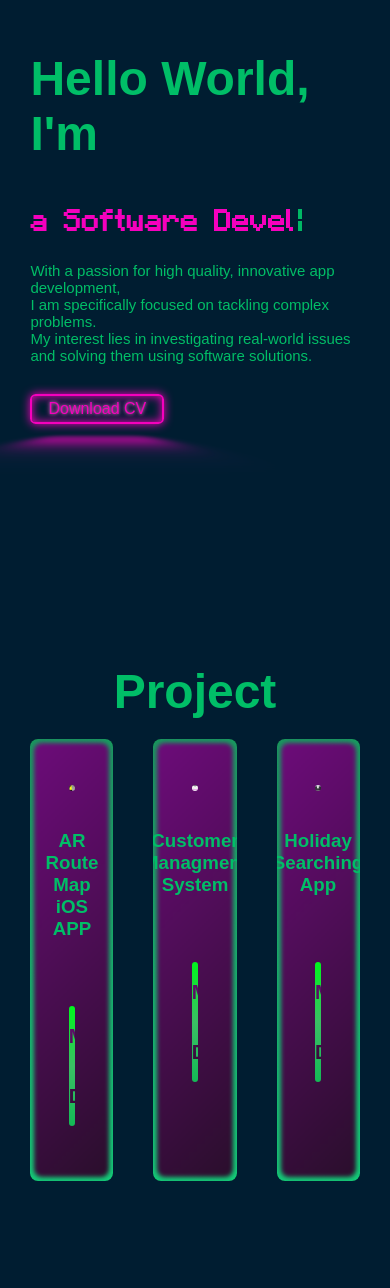
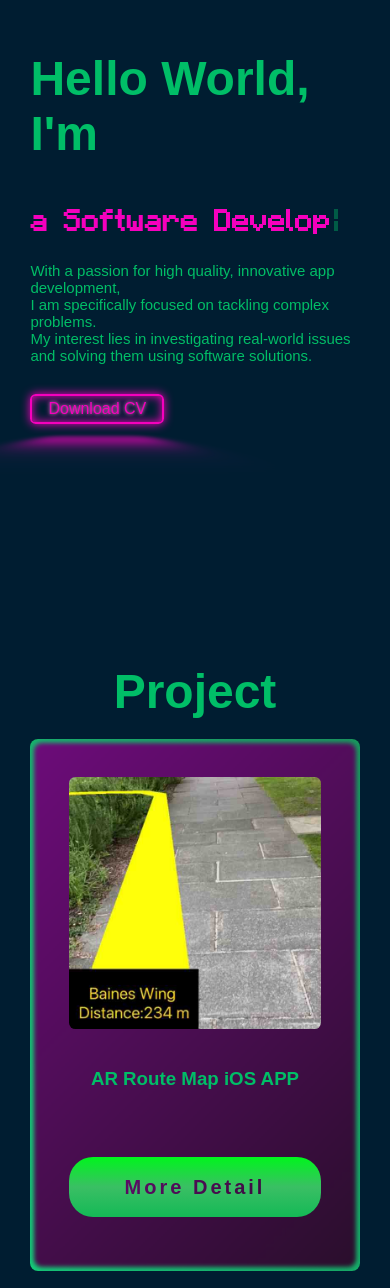
Before and after one commit to JasperHo1228/MyPortfolio, a React (Create React App) app in the folder portfolio/: page / in a window 390 px wide. Shown: the part 229-1517 px from the top of the page. Built offline with nearby package versions, Linux system fonts and the light colour scheme.

Commit message:
update project page

```diff
--- a/portfolio/src/style/project.css
+++ b/portfolio/src/style/project.css
@@ -1,7 +1,8 @@
 @media screen and (max-width: 1024px) {
     .project-container{
-        grid-template-columns:repeat(2, 1fr);
-        gap:1.2rem;
+        grid-template-columns:repeat(2, 1fr) !important;
+        gap:1.2rem !important;
+        max-width: 0px;
      }
      .linkInfo{
       position: relative;
@@ -30,7 +31,7 @@
   @media screen and (max-width: 658px) {
 
     .project-container{
-        grid-template-columns: 1fr;
+        grid-template-columns: 1fr!important;
         gap: 1rem;
      }
      .btn{
```
